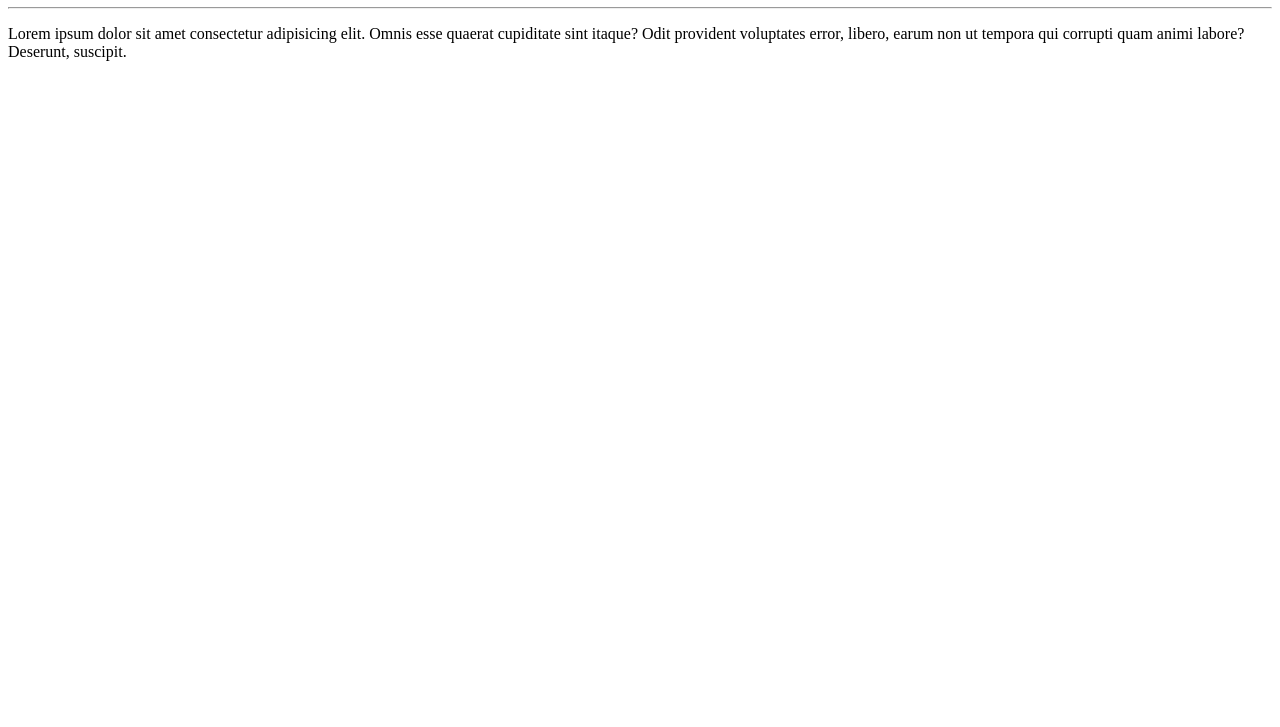
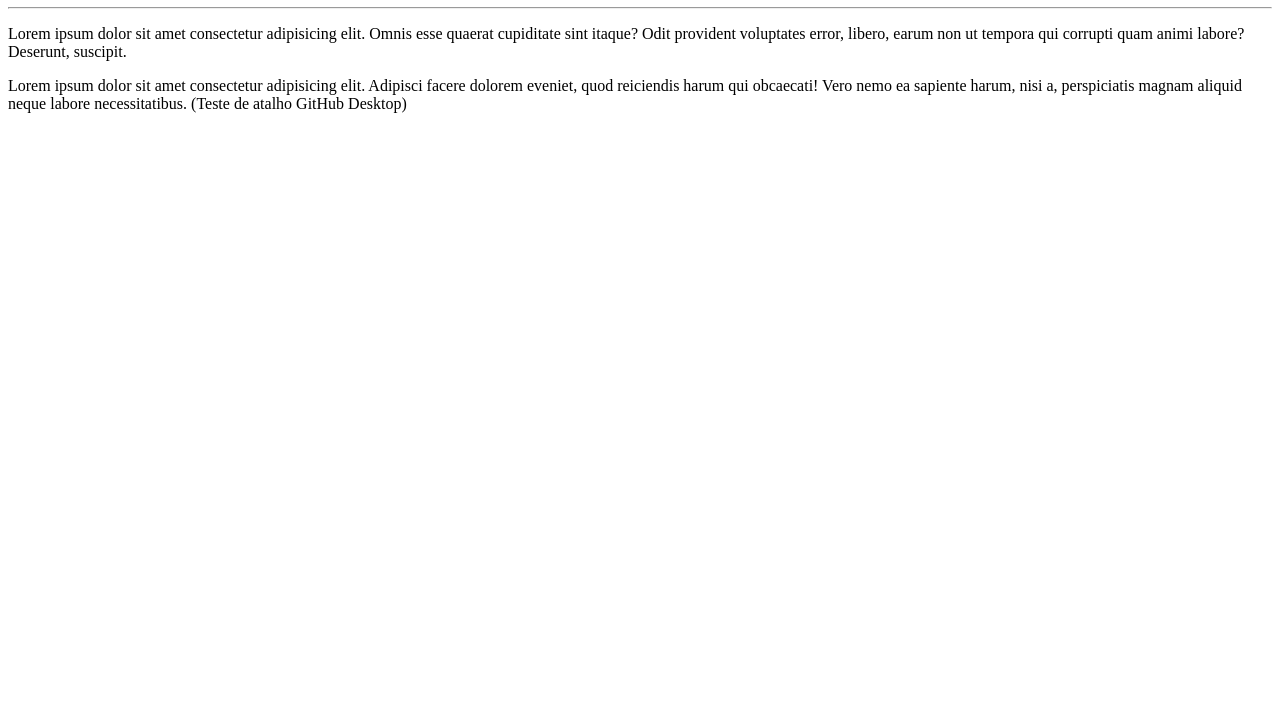
Before and after one commit to GustavoRibCampos/ola_mundo, a plain HTML site: page site_exemplo/index.html in a window 1280 px wide. Shown: the part 73-800 px from the top of the page. Drawn offline with Linux system fonts and the light colour scheme.

Commit message:
Adicionei um parágrafo

```diff
--- a/site_exemplo/index.html
+++ b/site_exemplo/index.html
@@ -9,5 +9,6 @@
     <h1>Hello, World!</h1>
     <hr>
     <p>Lorem ipsum dolor sit amet consectetur adipisicing elit. Omnis esse quaerat cupiditate sint itaque? Odit provident voluptates error, libero, earum non ut tempora qui corrupti quam animi labore? Deserunt, suscipit.</p>
+    <p>Lorem ipsum dolor sit amet consectetur adipisicing elit. Adipisci facere dolorem eveniet, quod reiciendis harum qui obcaecati! Vero nemo ea sapiente harum, nisi a, perspiciatis magnam aliquid neque labore necessitatibus. (Teste de atalho GitHub Desktop)</p>
 </body>
 </html>
```
